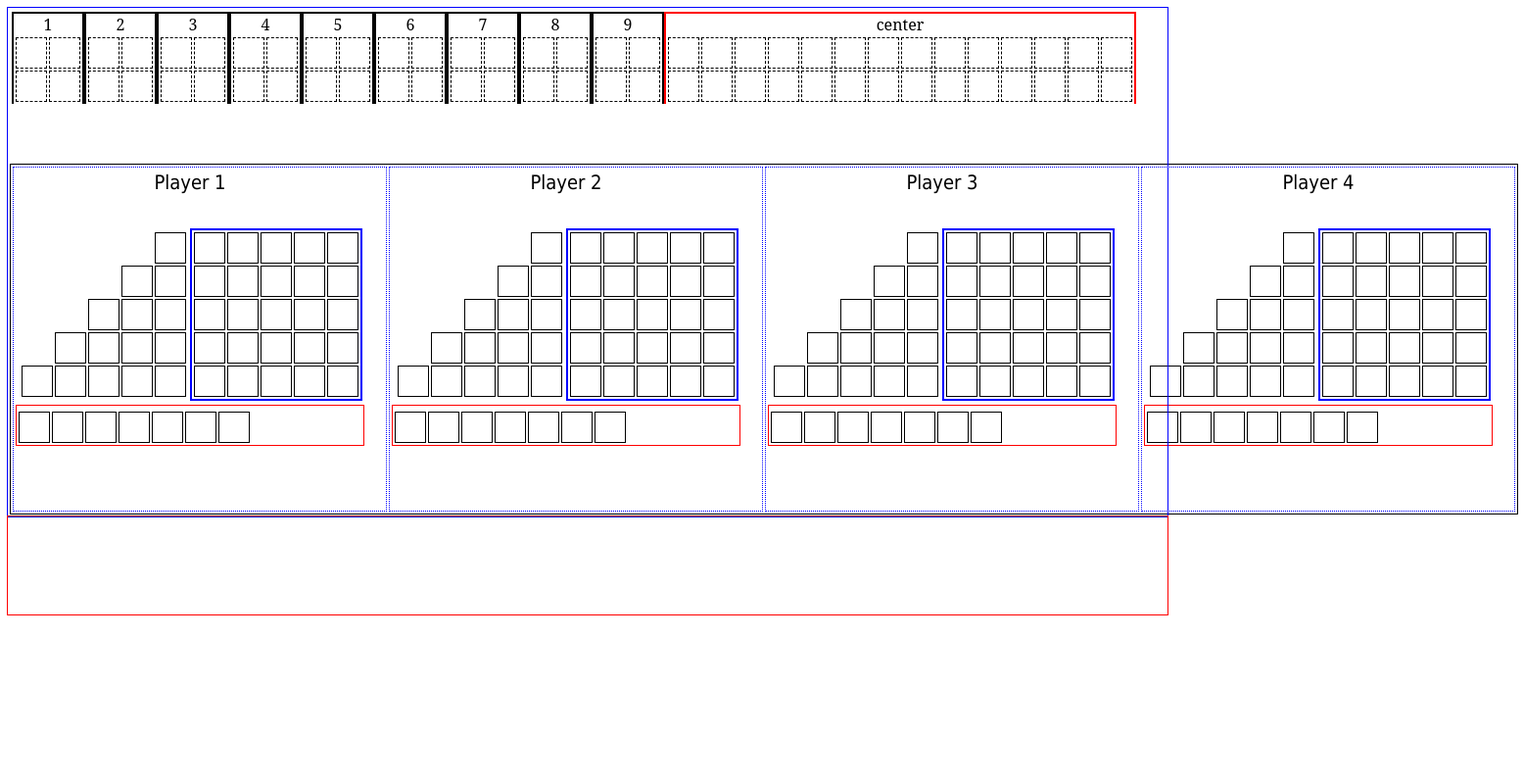
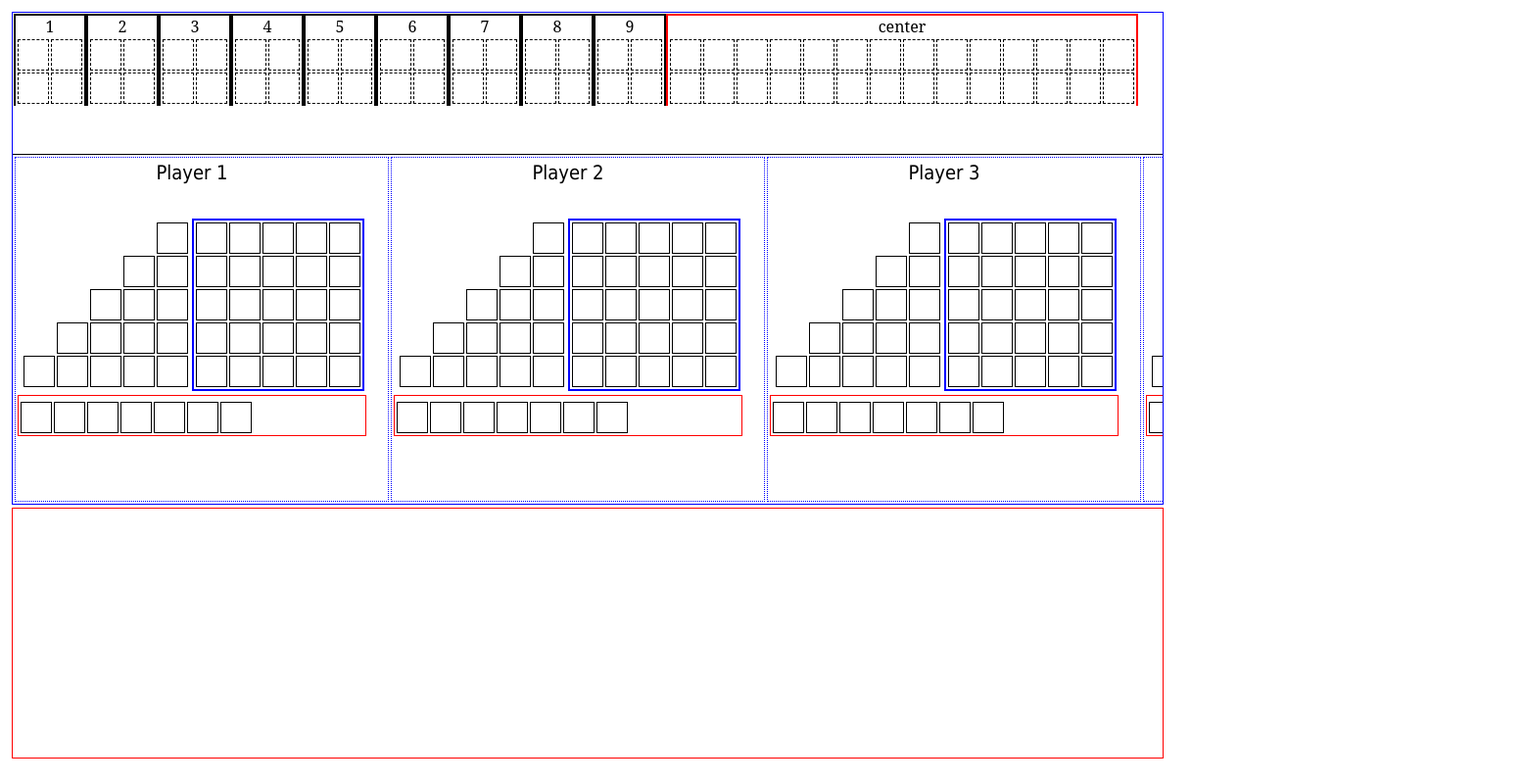
Before and after one commit to WilliamMEverett/blue_tile, an Electron app: page index.html in a window 1200 px wide. Shown: the whole page at 98% size, 1556 px wide, since content can reach past the window. Drawn offline with Linux system fonts and the light colour scheme; no server answers.

Commit message:
changes to html and css to improve layout

```diff
--- a/index.css
+++ b/index.css
@@ -1,6 +1,37 @@
+body {
+  height: 100%;
+  display: flex;
+  flex-direction: column;
+}
+
+html {
+    margin: 5px;
+    height: 95%;
+    min-height: 95%;
+}
+
+#mainPlayArea {
+  outline: solid blue 1px;
+  width: 100%;
+}
+
+#logPanel {
+  outline: solid red 1px;
+  overflow: auto;
+  flex-grow: 1;
+  margin-top: 5px;
+}
+
 #factory_display_table {
   height: 95px;
   overflow: hidden;
+}
+
+#playerBoards {
+  overflow-x: scroll;
+  width: 100%;
+  max-width: 100%;
+  outline: solid black 1px;
 }
 
 .factory_display {
@@ -118,24 +149,3 @@
   width: 380px;
   transition: outline-color 1000ms linear;
 }
-
-.full_width_table {
-  width: 100%;
-}
-
-#playerBoards {
-  overflow-x: scroll;
-  width: 100%;
-  outline: solid black 1px;
-}
-
-#mainPlayArea {
-  outline: solid blue 1px;
-  width: 100%;
-}
-
-#logPanel {
-  outline: solid red 1px;
-  overflow: auto;
-  height: 100px;
-}
--- a/index.html
+++ b/index.html
@@ -7,8 +7,7 @@
     </head>
     <body>
       <div id="mainPlayArea" >
-        <table class="full_width_table">
-          <tr><td><div id="factory_display_table">
+        <div id="factory_display_table">
             <table>
               <tr>
               <td>
@@ -118,8 +117,7 @@
               </div></td>
             </tr></table></div></td></tr>
             <tr><td><div id="mainMessagePanel" class="mainMessage" style="height: 35px;"></div></td></tr>
-            <tr><td><div id="temporaryMessagePanel" class="temporaryMessage" style="height: 15px;"></div></td></tr>
-          <tr><td>
+            <tr><td><div id="temporaryMessagePanel" class="temporaryMessage" style="height: 15px;"></div>
             <div id="playerBoards">
               <table><tr>
             <td><div class="player_board">
@@ -631,8 +629,6 @@
               </table>
             </div></td>
           </tr></table></div>
-          </td><td></td></tr>
-        </table>
       </div>
       <div id="logPanel" >
       </div>
--- a/renderer.js
+++ b/renderer.js
@@ -147,7 +147,7 @@ function select_player(event, arg) {
         }
         else {
             if (arg.index >= 0) {
-              e.style.opacity = 0.8
+              e.style.opacity = 0.7
             }
             else {
               e.style.opacity = null
```
